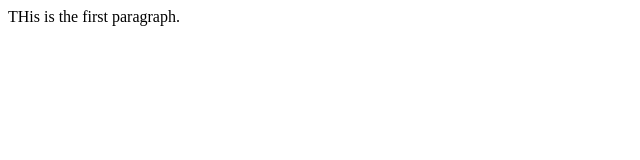
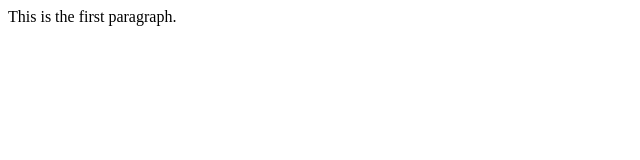
Before and after one commit to bhavya-sree-aj/SecondRepo, a plain HTML site: page index.html in a window 1280 px wide. Shown: the full height of the page, 0-640 px from the left. Drawn offline with Linux system fonts and the light colour scheme.

Commit message:
Correction

```diff
--- a/index.html
+++ b/index.html
@@ -1,3 +1,3 @@
 <p>
-    THis is the first paragraph.
+    This is the first paragraph.
 </p>
```
